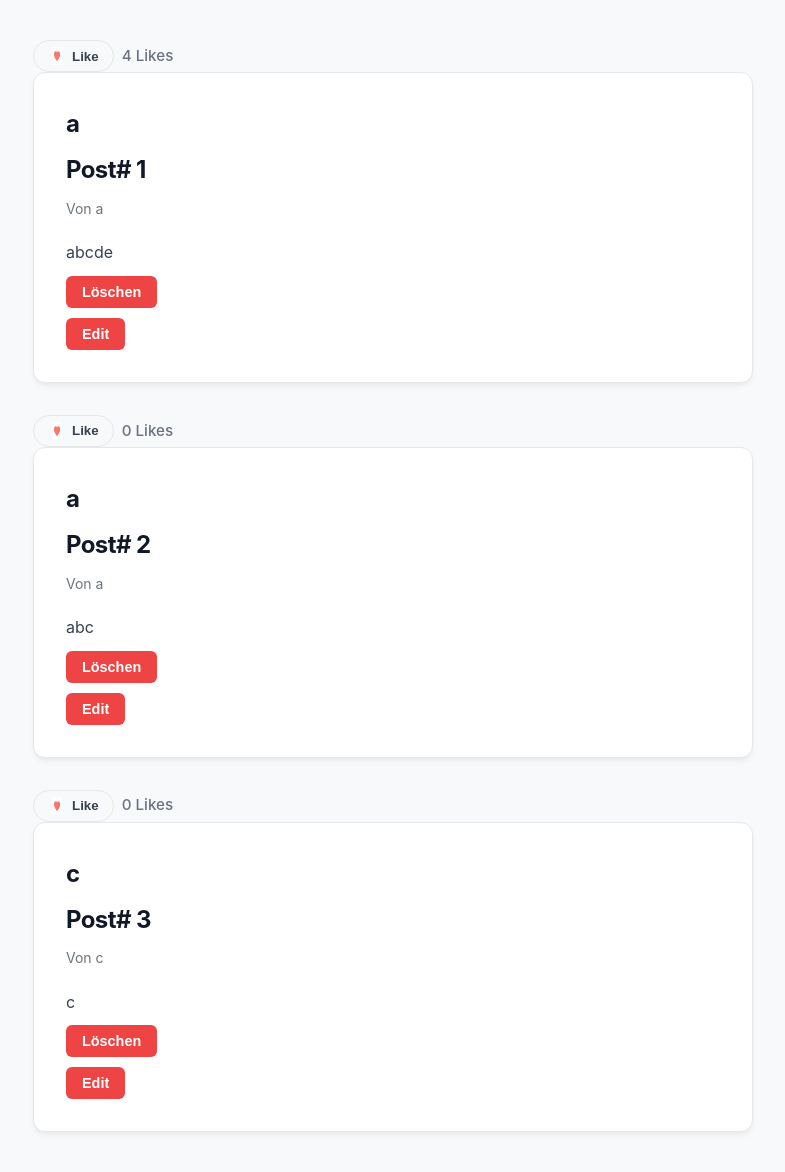
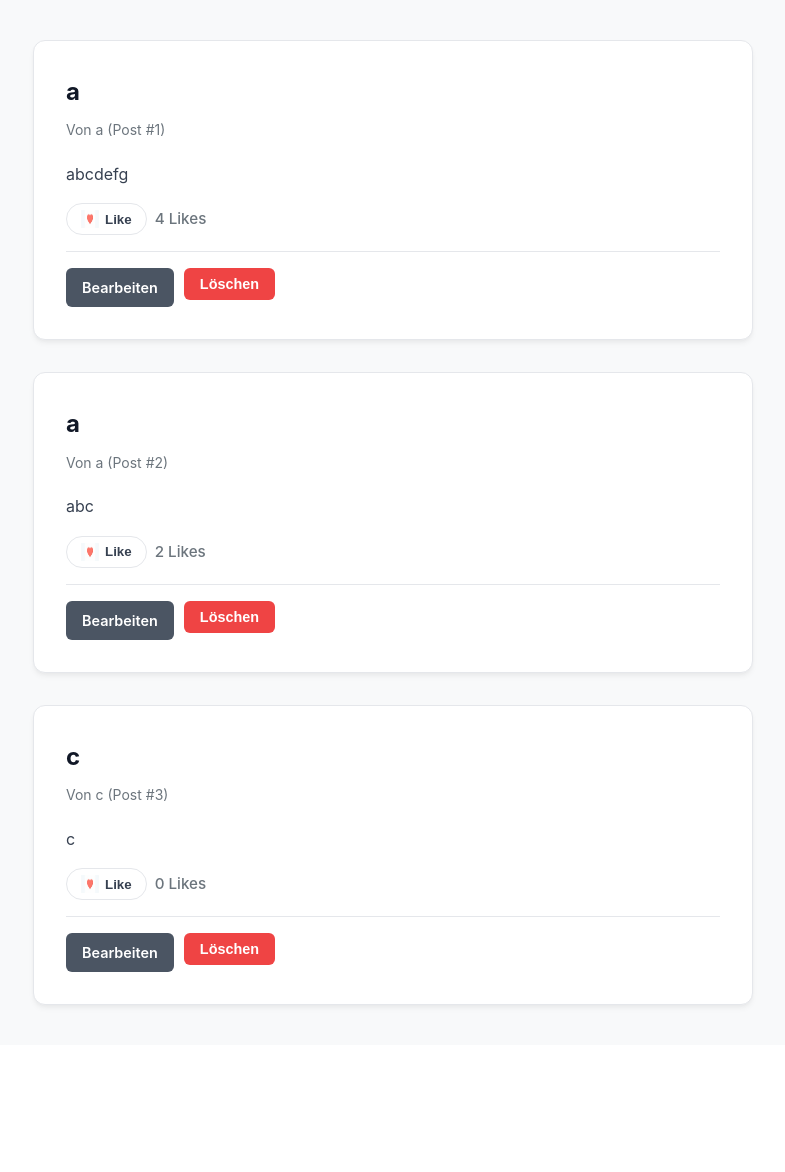
Before and after one commit to Bmsbrdr/FlaskBlog, a Flask app: page / in a window 1280 px wide. Shown: the part 65-1237 px from the top of the page, without its empty margins (247-1032 px from the left). After the commit the page ends 1074 px from the top, so only its background shows below. Run offline with Flask 3, Linux system fonts and the light colour scheme.

Commit message:
~ improved Code with AI.

```diff
--- a/app.py
+++ b/app.py
@@ -1,133 +1,108 @@
+from dataclasses import dataclass
 import json
 import os
 from flask import Flask, render_template, request, redirect, url_for
-import _json
 
 app = Flask(__name__)
+JSON_PATH = os.path.join("static", "BlogEntry.json")
+
+
+@dataclass
+class BlogEntry:
+    id: int
+    author: str
+    title: str
+    content: str
+    likes: int = 0
+
+
+def _load_raw_entries() -> list[dict]:
+    if not os.path.exists(JSON_PATH):
+        return []
+    with open(JSON_PATH, "r", encoding="utf-8") as f:
+        return json.load(f)
+
+
+def _save_raw_entries(entries: list[dict]) -> None:
+    with open(JSON_PATH, "w", encoding="utf-8") as f:
+        json.dump(entries, f, indent=4, ensure_ascii=False)
+
+
 @app.route('/')
 def index():
-    json_data = open(os.path.join("static", "BlogEntry.json"),"r")
-    blog_entries = []
-    entries = json.load(json_data)
-    for entry in entries:
-        blog_entries.append(BlogEntry(
-            entry["id"],
-            entry["author"],
-            entry["title"],
-            entry["content"],
-            entry.get("likes", 0)  # Likes auslesen
-        ))
+    entries = _load_raw_entries()
+    blog_entries = [
+        BlogEntry(
+            id=entry["id"],
+            author=entry["author"],
+            title=entry["title"],
+            content=entry["content"],
+            likes=entry.get("likes", 0)
+        )
+        for entry in entries
+    ]
     return render_template('index.html', blogentries=blog_entries)
 
 
-@app.route('/like/<int:post_id>', methods=['POST'])
-def like_post(post_id):
-    json_path = os.path.join("static", "BlogEntry.json")
-
-    with open(json_path, "r", encoding="utf-8") as f:
-        entries = json.load(f)
-
+@app.route('/like/<int:id>', methods=['POST'])
+def like_entry(id):
+    entries = _load_raw_entries()
     for entry in entries:
-        if entry.get("id") == post_id:
-            # Falls das Feld noch nicht existiert, bei 0 starten
-            if "likes" not in entry:
-                entry["likes"] = 0
-            entry["likes"] += 1
+        if entry.get("id") == id:
+            entry["likes"] = entry.get("likes", 0) + 1
             break
-
-    with open(json_path, "w", encoding="utf-8") as f:
-        json.dump(entries, f, indent=4, ensure_ascii=False)
-
+    _save_raw_entries(entries)
     return redirect(url_for('index'))
 
-@app.route('/delete/<int:post_id>', methods=['POST'])
-def delete(post_id):
-    with open(os.path.join("static", "BlogEntry.json"), "r") as json_data:
-        entries = json.load(json_data)
-    for(entry) in entries:
-        if entry["id"] == post_id:
-            entries.remove(entry)
-            break
-    with open(os.path.join("static", "BlogEntry.json"), "w") as f:
-        json.dump(entries, f, indent=4)
+
+@app.route('/delete/<int:id>', methods=['POST'])
+def delete_entry(id):
+    entries = _load_raw_entries()
+    entries = [entry for entry in entries if entry.get("id") != id]
+    _save_raw_entries(entries)
     return redirect(url_for('index'))
-@app.route('/update/<int:post_id>')
-def update(post_id):
-    with open(os.path.join("static", "BlogEntry.json"), "r", encoding="utf-8") as json_data:
-        entries = json.load(json_data)
 
-    # Den passenden Eintrag anhand der ID suchen
-    blogentry = None
-    for entry in entries:
-        if entry.get("id") == post_id:
-            blogentry = entry
-            break
 
+@app.route('/edit/<int:id>', methods=['GET', 'POST'])
+def edit_entry(id):
+    entries = _load_raw_entries()
+
+    if request.method == 'POST':
+        for entry in entries:
+            if entry.get("id") == id:
+                entry["author"] = request.form['author']
+                entry["title"] = request.form['title']
+                entry["content"] = request.form['content']
+                break
+        _save_raw_entries(entries)
+        return redirect(url_for('index'))
+
+    blogentry = next((entry for entry in entries if entry.get("id") == id), None)
     if not blogentry:
         return "Eintrag nicht gefunden", 404
 
-    # WICHTIG: return nutzen und blogentry an das Template übergeben!
     return render_template("update.html", blogentry=blogentry)
 
-@app.route('/edit/<int:post_id>', methods=['POST', 'GET'])
-def edit(post_id):
-    with open(os.path.join("static", "BlogEntry.json"), "r") as json_data:
-        entries = json.load(json_data)
 
+@app.route('/add', methods=['GET', 'POST'])
+def add_entry():
     if request.method == 'POST':
-        entries[post_id-1]["author"] = request.form['author']
-        entries[post_id-1]["title"] = request.form['title']
-        entries[post_id-1]["content"] = request.form['content']
-        with open(os.path.join("static", "BlogEntry.json"), "w", encoding="utf-8") as json_file:
-            json.dump(entries, json_file, indent=4, ensure_ascii=False)
+        entries = _load_raw_entries()
+        highest_id = max([entry["id"] for entry in entries], default=0)
 
+        new_post = {
+            "id": highest_id + 1,
+            "author": request.form['author'],
+            "title": request.form['title'],
+            "content": request.form['content'],
+            "likes": 0
+        }
+        entries.append(new_post)
+        _save_raw_entries(entries)
         return redirect(url_for('index'))
 
-    elif request.method == 'GET':
-        blogentry = entries[post_id]
-        return render_template("edit.html", blogentry=blogentry, post_id=post_id)
-
-@app.route('/add', methods=['GET', 'POST'])
-def add():
-    if request.method == 'POST':
-        highest_id = 0
-        with open(os.path.join("static", "BlogEntry.json"), "r") as json_data:
-            entries = json.load(json_data)
-
-        id_counter = get_highest_id(entries)+1
-        author = request.form['author']
-        title = request.form['title']
-        content = request.form['content']
-        new_post ={
-            "id" : id_counter,
-            "author" : author,
-            "title" : title,
-            "content" : content
-        }
-        entries.append(new_post)
-        with open(os.path.join("static", "BlogEntry.json"),"w") as f:
-            json.dump(entries,f, indent=4)
-        return redirect(url_for('index'))
-    elif request.method == 'GET':
-        json_data = open(os.path.join("static", "BlogEntry.json"), "r")
-        entries = json.load(json_data)
-        return render_template('add.html', entries=entries)
     return render_template('add.html')
 
-def get_highest_id(entries) -> int:
-    highest_id = 0
-    for (entry) in entries:
-        if entry["id"] > highest_id:
-            highest_id = entry["id"]
-    return highest_id
-
-class BlogEntry:
-    def __init__(self, author_id, author, title, content, likes=0):
-        self.author_id = author_id
-        self.title = title
-        self.author = author
-        self.content = content
-        self.likes = likes
 
 if __name__ == '__main__':
     app.run(host="0.0.0.0", port=5000, debug=True)
--- a/static/style.css
+++ b/static/style.css
@@ -1,4 +1,3 @@
-/* Globale Design-Variablen für einfaches Anpassen */
 :root {
     --bg-color: #f8f9fa;
     --card-bg: #ffffff;
@@ -17,7 +16,6 @@ body {
     padding: 0;
 }
 
-/* Header & Navigationsleiste */
 .navbar {
     background-color: var(--card-bg);
     border-bottom: 1px solid var(--border-color);
@@ -34,7 +32,6 @@ body {
     text-decoration: none;
 }
 
-/* Hauptcontainer zentriert die Posts auf großen Bildschirmen */
 .container {
     max-width: 720px;
     margin: 2.5rem auto;
@@ -48,7 +45,6 @@ h1 {
     letter-spacing: -0.025em;
 }
 
-/* Die überarbeitete .post Klasse */
 .post {
     background-color: var(--card-bg);
     border: 1px solid var(--border-color);
@@ -59,10 +55,19 @@ h1 {
     transition: transform 0.2s ease, box-shadow 0.2s ease;
 }
 
-/* Eleganter Hover-Effekt für Interaktivität */
 .post:hover {
     transform: translateY(-2px);
     box-shadow: 0 10px 15px -3px rgba(0, 0, 0, 0.05);
+}
+
+/* Reduzierte Bewegung für Barrierefreiheit (A11y) */
+@media (prefers-reduced-motion: reduce) {
+    .post {
+        transition: none;
+    }
+    .post:hover {
+        transform: none;
+    }
 }
 
 .post h2 {
@@ -73,17 +78,15 @@ h1 {
     letter-spacing: -0.025em;
 }
 
-/* Styling für den Autor */
 .post-author {
     font-size: 0.875rem;
     color: var(--text-muted);
     margin-bottom: 1.25rem;
 }
 
-/* Styling für den eigentlichen Blog-Inhalt */
 .post-content {
     font-size: 1rem;
     color: #374151;
-    margin: 10px 0 0 0;
-    white-space: pre-line; /* Erhält Zeilenumbrüche aus dem Textfeld */
+    margin-top: 0.625rem;
+    white-space: pre-line;
 }
--- a/templates/index.html
+++ b/templates/index.html
@@ -5,44 +5,117 @@
     <meta name="viewport" content="width=device-width, initial-scale=1.0">
     <title>My Flask Blog</title>
     <link rel="stylesheet" href="{{ url_for('static', filename='style.css') }}">
+    <style>
+        .post-actions {
+            display: flex;
+            align-items: center;
+            gap: 0.5rem;
+            margin-top: 1rem;
+        }
+
+        .btn-like {
+            background: none;
+            border: 1px solid var(--border-color, #e5e7eb);
+            border-radius: 20px;
+            padding: 6px 14px;
+            cursor: pointer;
+            display: flex;
+            align-items: center;
+            gap: 6px;
+            transition: background-color 0.2s;
+        }
+
+        .btn-like:hover {
+            background-color: var(--bg-color, #f8f9fa);
+        }
+
+        .like-icon {
+            width: 18px;
+            height: 18px;
+        }
+
+        .like-count {
+            font-size: 0.95rem;
+            color: var(--text-muted, #6c757d);
+            font-weight: 500;
+        }
+
+        .btn-danger {
+            background-color: #ef4444;
+            color: white;
+            border: none;
+            padding: 8px 16px;
+            border-radius: 6px;
+            font-weight: 600;
+            font-size: 0.9rem;
+            cursor: pointer;
+            transition: background-color 0.2s;
+        }
+
+        .btn-danger:hover {
+            background-color: #dc2626;
+        }
+
+        .btn-secondary {
+            background-color: #4b5563;
+            color: white;
+            text-decoration: none;
+            padding: 8px 16px;
+            border-radius: 6px;
+            font-weight: 600;
+            font-size: 0.9rem;
+            display: inline-block;
+            transition: background-color 0.2s;
+        }
+
+        .btn-secondary:hover {
+            background-color: #374151;
+        }
+
+        .admin-actions {
+            display: flex;
+            gap: 10px;
+            margin-top: 1rem;
+            border-top: 1px solid var(--border-color, #e5e7eb);
+            padding-top: 1rem;
+        }
+    </style>
 </head>
 <body>
 
-    <!-- Navigationsleiste -->
     <nav class="navbar">
-        <a href="#" class="navbar-brand">📝 FlaskBlog</a>
+        <a href="/" class="navbar-brand">📝 FlaskBlog</a>
     </nav>
 
-    <!-- Inhalt -->
     <main class="container">
         {% for blogentry in blogentries %}
-        <form method="POST" action="/like/{{ blogentry.author_id }}" style="display: flex; align-items: center; gap: 8px; margin-top: 15px;">
-            <button type="submit" style="background: none; border: 1px solid #e5e7eb; border-radius: 20px; padding: 6px 14px; cursor: pointer; display: flex; align-items: center; gap: 6px; transition: background 0.2s;">
-                <img src="{{ url_for('static', filename='like-icon.jpg') }}" alt="Like" style="width: 18px; height: 18px;">
-                <span style="font-weight: 600; color: #374151;">Like</span>
-            </button>
-            <span style="font-size: 0.95rem; color: #6b7280; font-weight: 500;">
-                {{ blogentry.likes }} Likes
-            </span>
-        </form>
         <article class="post">
             <h2>{{ blogentry.title }}</h2>
-            <h2>Post# {{ blogentry.author_id }}</h2>
-            <div class="post-author">Von {{ blogentry.author }}</div>
+            <div class="post-author">Von {{ blogentry.author }} (Post #{{ blogentry.id }})</div>
+
             <p class="post-content">{{ blogentry.content }}</p>
-            <form method="POST" action="/delete/{{ blogentry.author_id -1 }}" style="margin-top: 10px;">
-                <button type="submit"
-                style="background-color: #ef4444; color: white; border: none; padding: 8px 16px; border-radius: 6px; font-weight: 600; font-size: 0.9rem; cursor: pointer;"
-                onclick="return confirm('Möchtest du diesen Beitrag wirklich löschen?');">
-                Löschen
+
+            <!-- Like Bereich innerhalb des Posts -->
+            <form method="POST" action="{{ url_for('like_entry', id=blogentry.id) }}" class="post-actions">
+                <button type="submit" class="btn-like">
+                    <img src="{{ url_for('static', filename='like-icon.jpg') }}" alt="Like" class="like-icon">
+                    <span style="font-weight: 600; color: #374151;">Like</span>
                 </button>
+                <span class="like-count">
+                    {{ blogentry.likes }} Likes
+                </span>
             </form>
-            <form method="GET" action="/edit/{{ blogentry.author_id -1}}" style="margin-top: 10px;">
-                <button type="submit"
-                    style="background-color: #ef4444; color: white; border: none; padding: 8px 16px; border-radius: 6px; font-weight: 600; font-size: 0.9rem; cursor: pointer;">
-                    Edit
-                </button>
-            </form>
+
+            <!-- Admin Buttons (Edit / Delete) sauber getrennt -->
+            <div class="admin-actions">
+                <a href="{{ url_for('edit_entry', id=blogentry.id) }}" class="btn-secondary">Bearbeiten</a>
+
+                <form method="POST" action="{{ url_for('delete_entry', id=blogentry.id) }}">
+                    <button type="submit" class="btn-danger" onclick="return confirm('Möchtest du diesen Beitrag wirklich löschen?');">
+                        Löschen
+                    </button>
+                </form>
+            </div>
         </article>
         {% endfor %}
     </main>
```
Also changed, not shown: static/BlogEntry.json (+5 -3 lines), templates/add.html (+13 -16 lines), templates/edit.html (+90 -25 lines), templates/update.html (+7 -11 lines).
